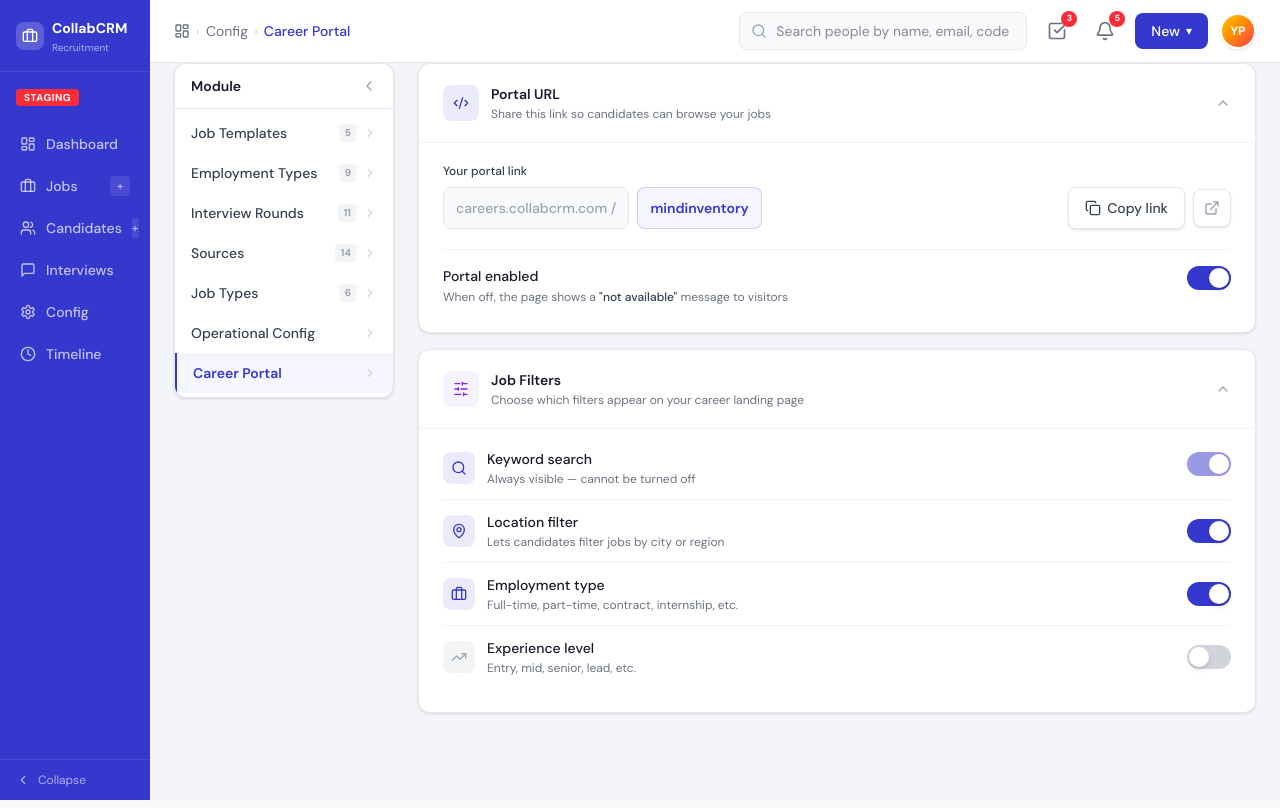
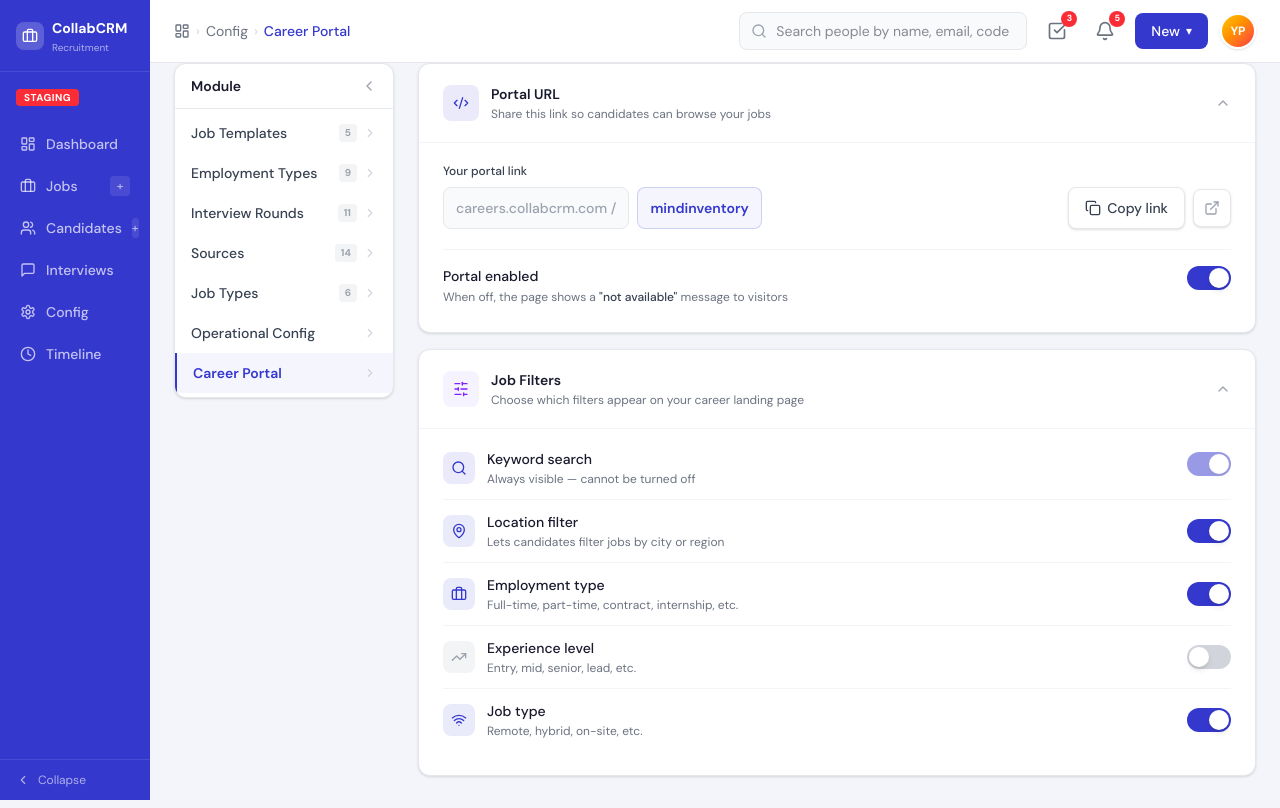
Before and after one commit to yashangvyas-cyber/CollabCareers, a React (Vite) app: page /crm/career-portal in a window 1280 px wide. Built offline with nearby package versions, Linux system fonts and the light colour scheme.

Commit message:
feat: add work mode filter to CareerPortalPage sidebar

```diff
--- a/src/pages/CareerPortalPage.tsx
+++ b/src/pages/CareerPortalPage.tsx
@@ -4,7 +4,7 @@ import CRMLayout from '../components/CRMLayout';
 import {
   Code2, Copy, CheckCheck, ExternalLink,
   ChevronDown, ChevronUp, ChevronRight,
-  SlidersHorizontal, Search, MapPin, Briefcase, TrendingUp,
+  SlidersHorizontal, Search, MapPin, Briefcase, TrendingUp, Wifi,
 } from 'lucide-react';
 
 const moduleItems = [
@@ -106,6 +106,7 @@ export default function CareerPortalPage() {
   const [filterLocation, setFilterLocation] = useState(true);
   const [filterEmploymentType, setFilterEmploymentType] = useState(true);
   const [filterExperienceLevel, setFilterExperienceLevel] = useState(false);
+  const [filterWorkMode, setFilterWorkMode] = useState(true);
 
   const fullUrl = `${portalBase}/${slug}`;
 
@@ -315,6 +316,24 @@ export default function CareerPortalPage() {
                 <Toggle checked={filterExperienceLevel} onChange={() => setFilterExperienceLevel(v => !v)} />
               </div>
 
+              {/* Work Mode filter */}
+              <div className="flex items-center justify-between py-3">
+                <div className="flex items-center gap-3">
+                  <div className={`w-8 h-8 rounded-lg flex items-center justify-center shrink-0 transition-colors ${
+                    filterWorkMode ? 'bg-[#3538CD]/10' : 'bg-[#F3F4F6]'
+                  }`}>
+                    <Wifi className={`w-4 h-4 transition-colors ${
+                      filterWorkMode ? 'text-[#3538CD]' : 'text-[#9CA3AF]'
+                    }`} />
+                  </div>
+                  <div>
+                    <p className="text-sm font-medium text-[#1A1A2E]">Job type</p>
+                    <p className="text-xs text-[#6B7280] mt-0.5">Remote, hybrid, on-site, etc.</p>
+                  </div>
+                </div>
+                <Toggle checked={filterWorkMode} onChange={() => setFilterWorkMode(v => !v)} />
+              </div>
+
             </div>
           </Section>
 
```
